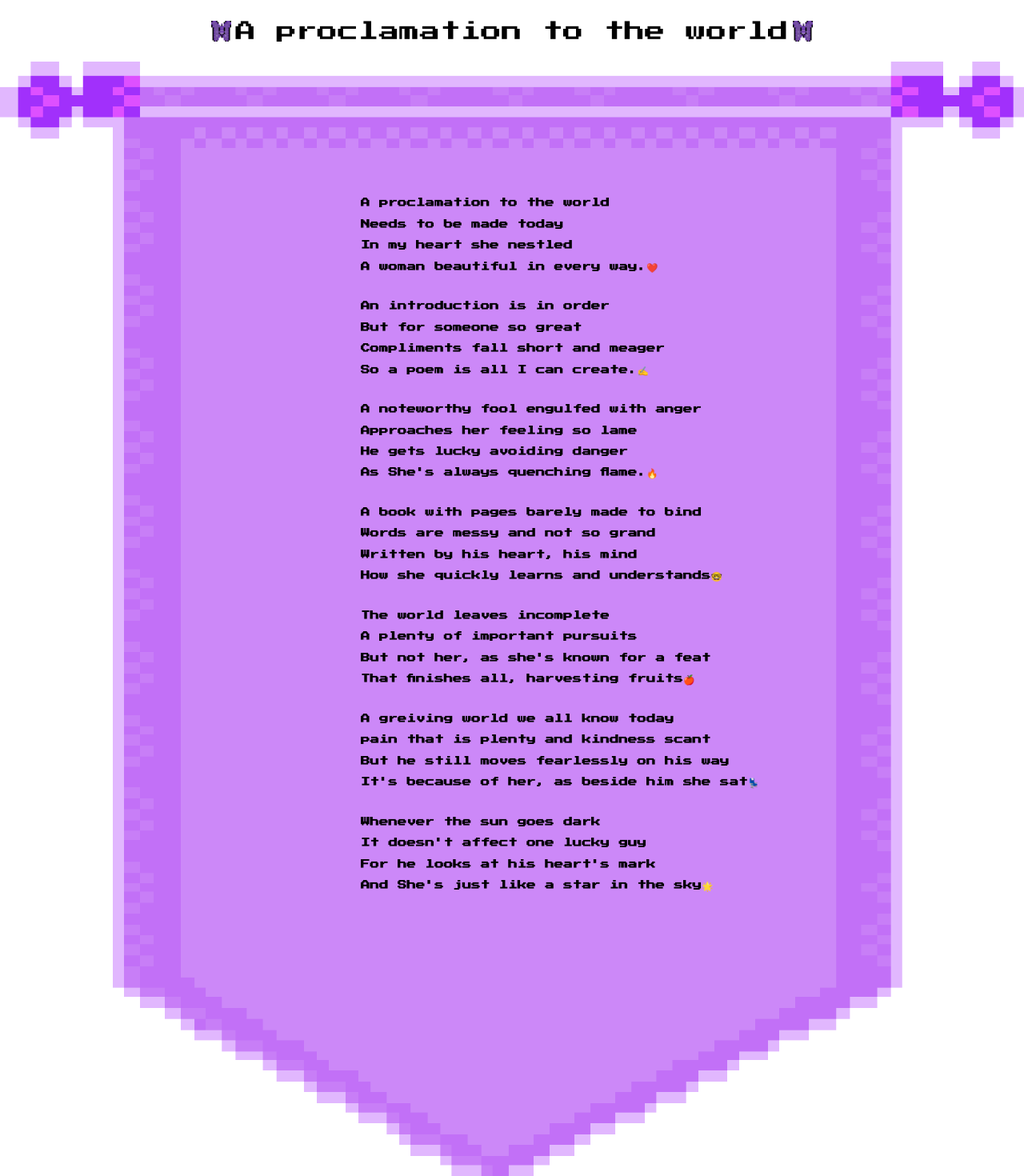
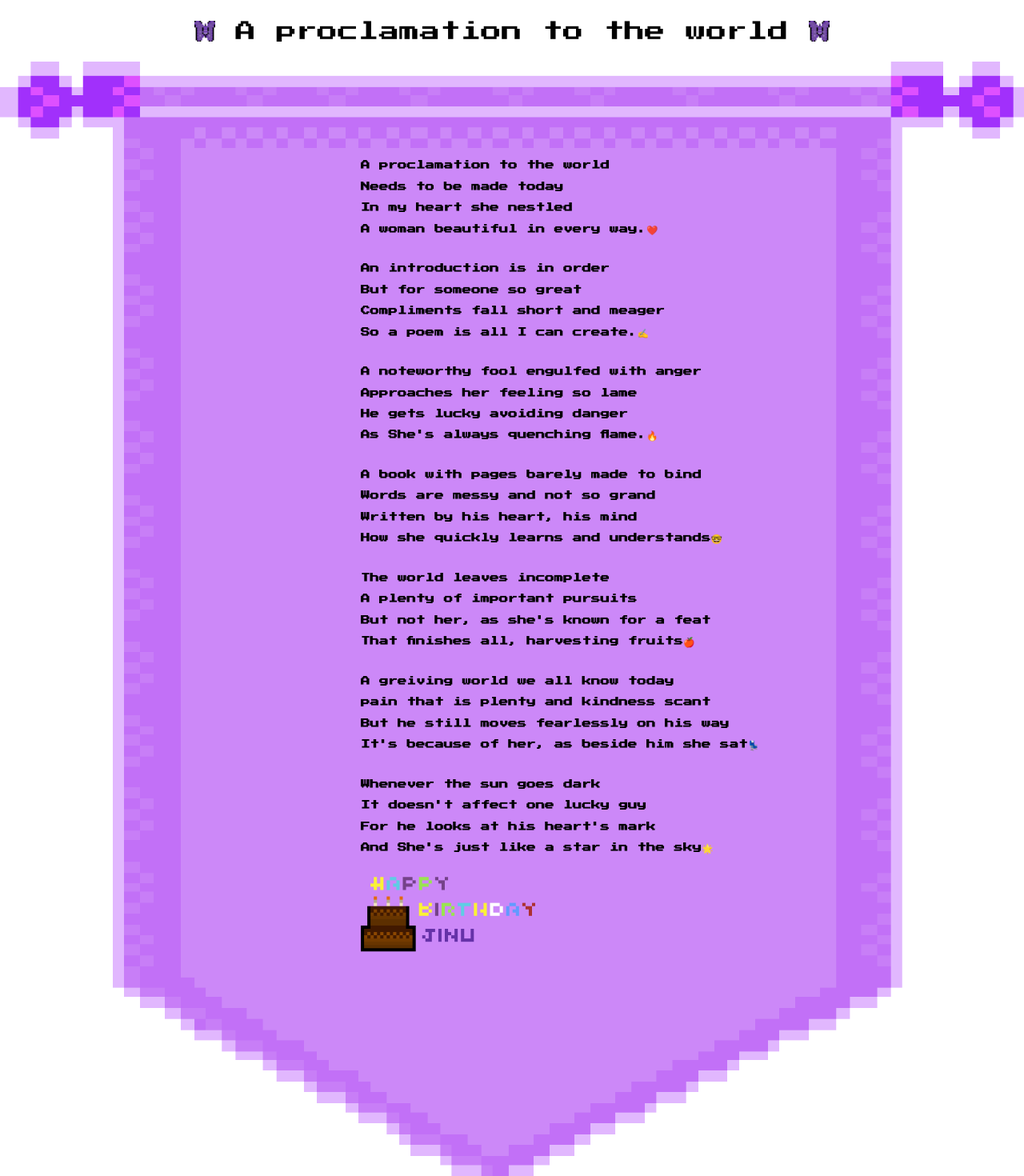
Before and after one commit to omegaji/a-proclamation-to-the-world, a React (Create React App) app: page / in a window 1280 px wide. Shown: the top 1470 px of the page at 80% size. Built offline with nearby package versions, Linux system fonts and the light colour scheme.

Commit message:
added more images

```diff
--- a/public/index.html
+++ b/public/index.html
@@ -2,7 +2,7 @@
 <html lang="en">
   <head>
     <meta charset="utf-8" />
-    <link rel="icon" href="%PUBLIC_URL%/favicon.ico" />
+    <link rel="icon" href="%PUBLIC_URL%/birthday1.png" />
     <meta name="viewport" content="width=device-width, initial-scale=1" />
     <meta name="theme-color" content="#000000" />
     <meta
--- a/src/App.css
+++ b/src/App.css
@@ -16,8 +16,11 @@
 }
 .butterfly {
   width: 2vw;
-  margin-left: 0.4vw;
-  margin-right: 0.4vw;
+  margin-left: 2vw;
+  margin-right: 2vw;
+}
+.cake {
+  width: 17vw;
 }
 .overlay-poem {
   position: absolute;
--- a/src/App.js
+++ b/src/App.js
@@ -1,6 +1,7 @@
 import './App.css';
 import scroll from '../src/images/purple-scroll3.png'
 import butterflyImg from '../src/images/butterfly.png'
+import bdaycake from '../src/images/birthday1.png'
 const A_POEM_FOR_MY_LOVE_JINU = {
   0: [
     'A proclamation to the world',
@@ -83,9 +84,12 @@ function App() {
 
        })
        }
+      <img src = {bdaycake} alt="cake"  className = "cake"
+      ></img>
        </div>
       <img src = {scroll} alt="My scroll" className= "scroll"
       ></img>
+
     </div>
   );
 }
```
Also changed, not shown: public/birthday1.png (added), src/images/birthday1.png (added).
